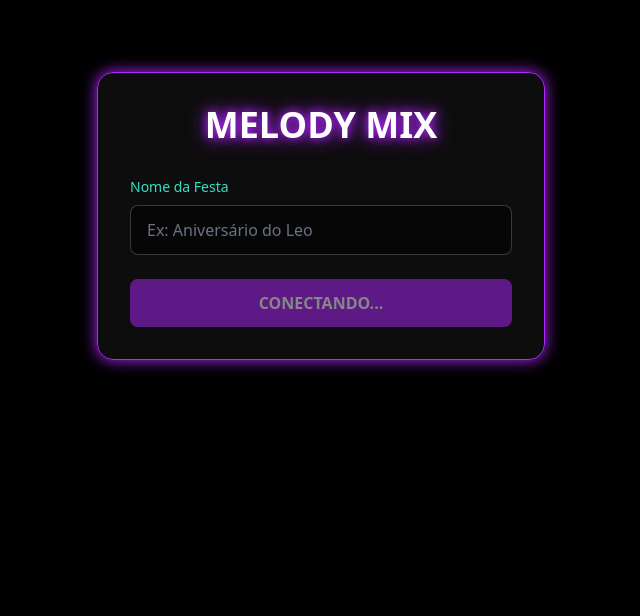
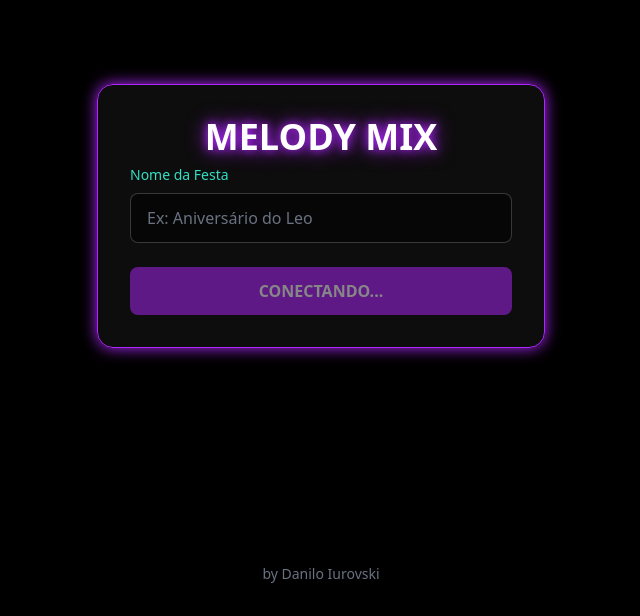
Before and after one commit to iurovski/melody-mix, a Next.js app: page / in a window 1280 px wide. Shown: the part 184-800 px from the top of the page, without its empty margins (319-959 px from the left). Built offline with nearby package versions, Linux system fonts and the light colour scheme; no server answers.

Commit message:
chore: assinatura na tela de criacao

```diff
--- a/src/app/page.tsx
+++ b/src/app/page.tsx
@@ -362,9 +362,9 @@ export default function HostPage() {
 
     if (!roomId) {
         return (
-            <div className="min-h-screen flex items-center justify-center bg-black text-white">
+            <div className="min-h-screen flex items-center justify-center bg-black text-white relative">
                 <div className="w-full max-w-md p-8 rounded-2xl bg-white/5 border border-[var(--neon-purple)] box-glow-purple backdrop-blur-xl">
-                    <h1 className="text-4xl font-bold text-center mb-8 text-glow-purple">MELODY MIX</h1>
+                    <h1 className="text-4xl font-bold text-center mb-2 text-glow-purple">MELODY MIX</h1>
                     <form onSubmit={createRoom} className="space-y-6">
                         <div>
                             <label className="block text-sm font-medium text-[var(--neon-blue)] mb-2">Nome da Festa</label>
@@ -386,7 +386,9 @@ export default function HostPage() {
                     </form>
                 </div>
 
-                {/* Debug Logs Area */}
+                <p className="absolute bottom-8 left-1/2 -translate-x-1/2 text-center text-sm text-gray-500">
+                    by Danilo Iurovski
+                </p>
             </div>
         );
     }
```
